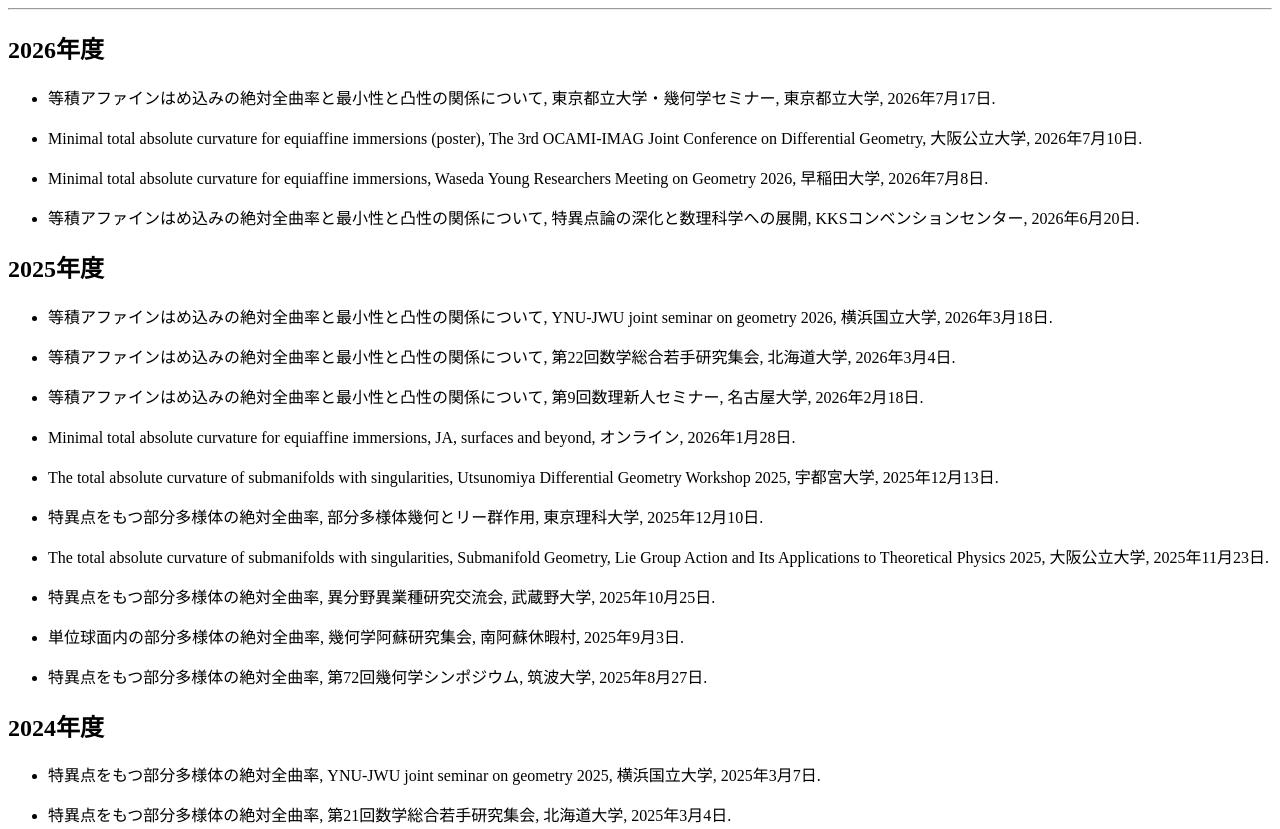
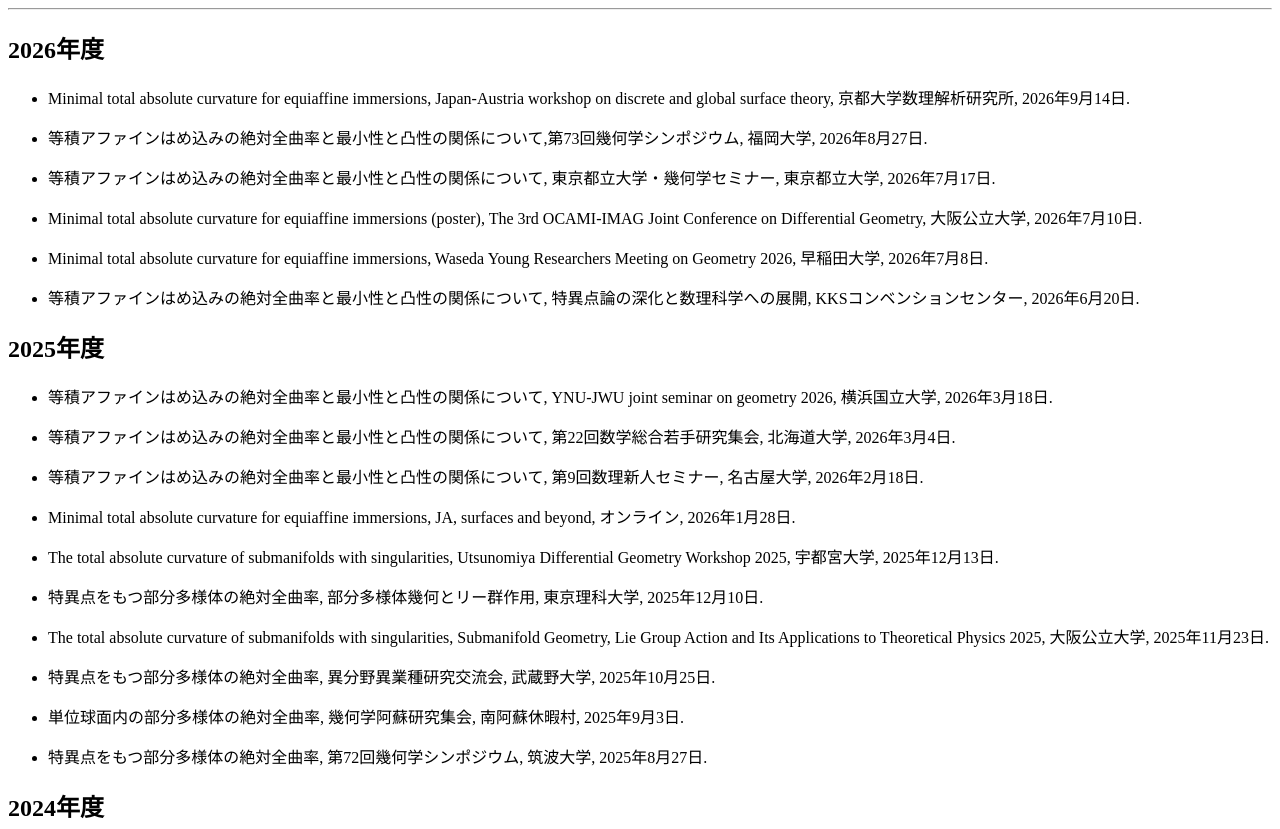
Before and after one commit to YutaMominoki/MY-HomePage, a plain HTML site: page talk.html in a window 1280 px wide. Shown: the top 829 px of the page. Drawn offline with Linux system fonts and the light colour scheme.

Commit message:
Update talk schedule for 2026 and previous years

```diff
--- a/talk.html
+++ b/talk.html
@@ -7,6 +7,12 @@
 <body>
   <hr>
         <h2>2026年度</h2>
+        <ul>
+          <li>Minimal total absolute curvature for equiaffine immersions, Japan-Austria workshop on discrete and global surface theory, 京都大学数理解析研究所, 2026年9月14日.
+      </ul>
+        <ul>
+          <li>等積アファインはめ込みの絶対全曲率と最小性と凸性の関係について,第73回幾何学シンポジウム, 福岡大学, 2026年8月27日.
+      </ul>
         <ul>
           <li>等積アファインはめ込みの絶対全曲率と最小性と凸性の関係について, 東京都立大学・幾何学セミナー, 東京都立大学, 2026年7月17日.
       </ul>
```
